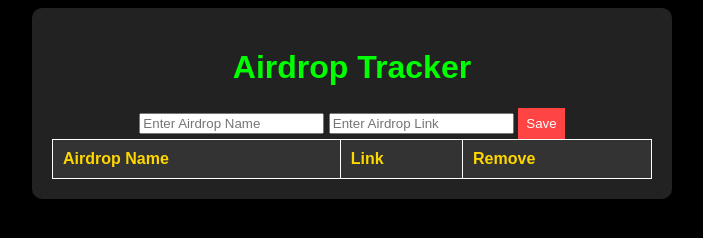
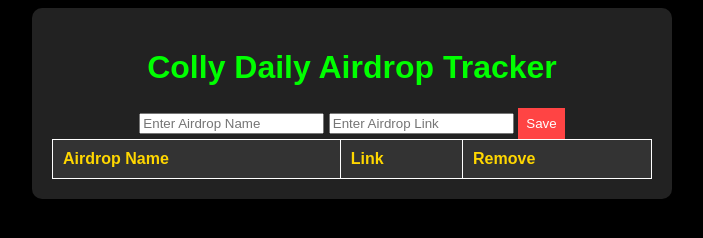
Before and after one commit to colly20/Colly-Airdrop-Tracker, a plain HTML site: page index.html in a window 1280 px wide. Shown: the whole page, without its empty margins (288-991 px from the left). Drawn offline with Linux system fonts and the light colour scheme.

Commit message:
Update index.html

```diff
--- a/index.html
+++ b/index.html
@@ -9,7 +9,7 @@
 </head>
 <body>
     <div class="dashboard">
-        <h1>Airdrop Tracker</h1>
+        <h1>Colly Daily Airdrop Tracker</h1>
 
         <input type="text" id="airdropName" placeholder="Enter Airdrop Name">
         <input type="url" id="airdropLink" placeholder="Enter Airdrop Link">
```
